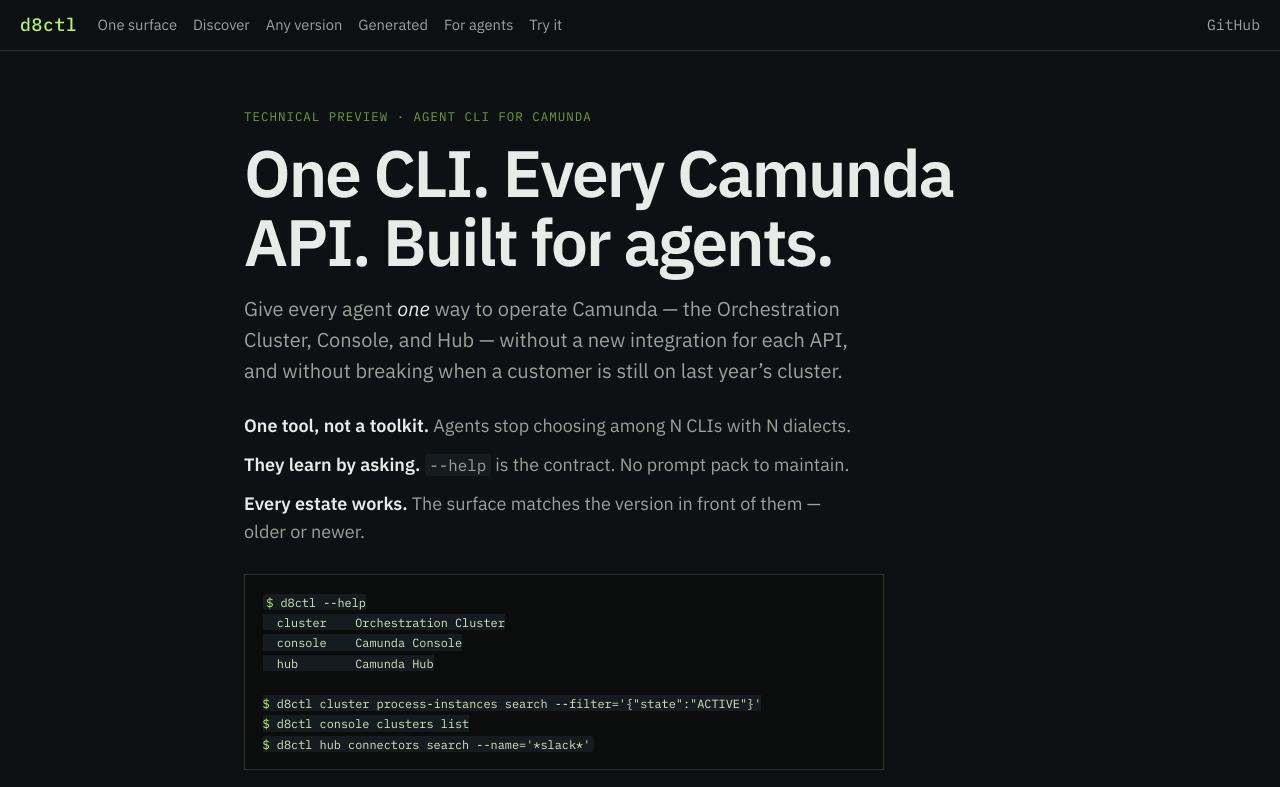
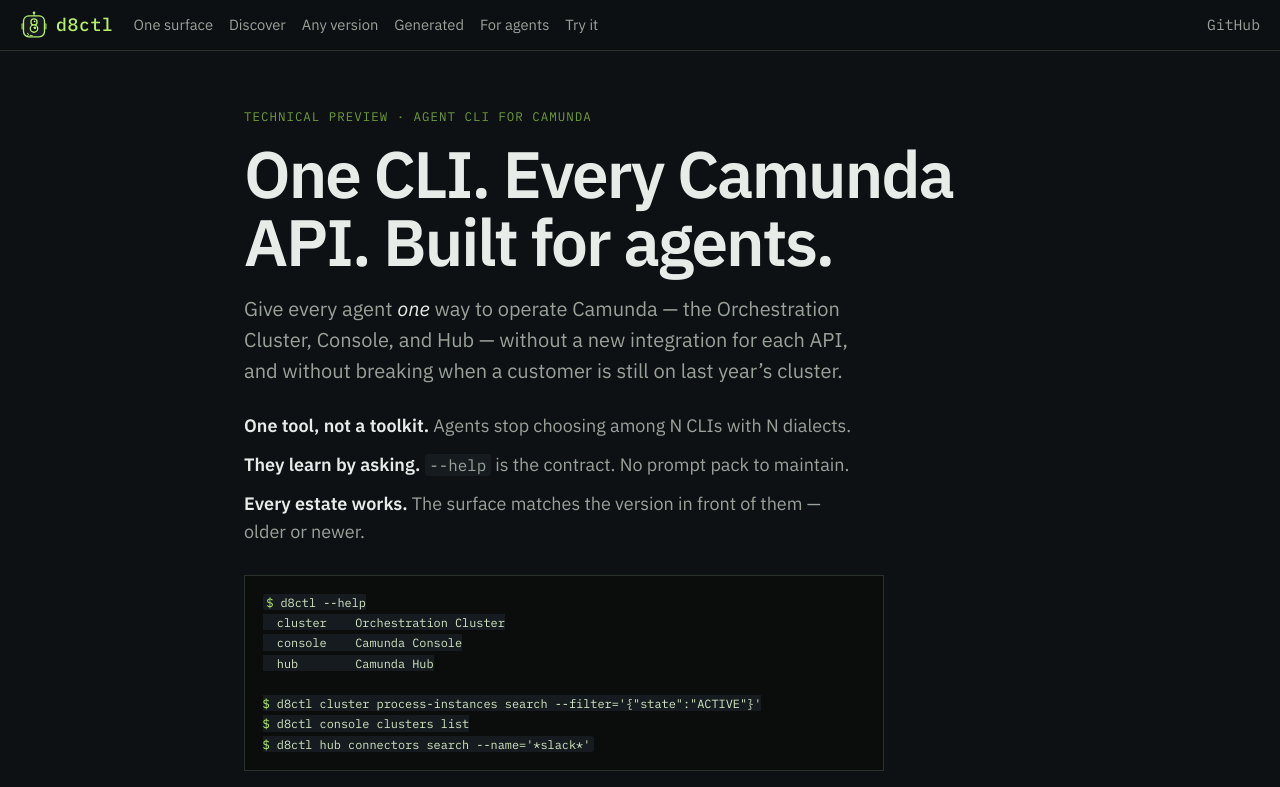
Before and after one commit to camunda/d8ctl, a website: page docs/index.html in a window 1280 px wide. Shown: the top 787 px of the page. Drawn offline with Linux system fonts and the light colour scheme.

Commit message:
docs: Droid-8 logo

```diff
--- a/docs/index.html
+++ b/docs/index.html
@@ -12,12 +12,13 @@
   <link rel="preconnect" href="https://fonts.googleapis.com">
   <link rel="preconnect" href="https://fonts.gstatic.com" crossorigin>
   <link href="https://fonts.googleapis.com/css2?family=IBM+Plex+Mono:wght@400;500&family=IBM+Plex+Sans:ital,wght@0,400;0,500;0,600;1,400&display=swap" rel="stylesheet">
+  <link rel="icon" href="logo.svg" type="image/svg+xml">
   <link rel="stylesheet" href="styles.css">
 </head>
 <body>
   <a class="skip" href="#main">Skip to content</a>
   <header class="top">
-    <a class="mark" href="#top">d8ctl</a>
+    <a class="mark" href="#top"><img src="logo.svg" alt="" width="28" height="28">d8ctl</a>
     <nav>
       <a href="#fuse">One surface</a>
       <a href="#help">Discover</a>
--- a/docs/styles.css
+++ b/docs/styles.css
@@ -47,7 +47,11 @@ body {
   color: var(--accent);
   text-decoration: none;
   letter-spacing: .04em;
+  display: inline-flex;
+  align-items: center;
+  gap: .5rem;
 }
+.mark img { display: block; }
 .top nav { display: flex; gap: 1rem; flex: 1; flex-wrap: wrap; }
 .top nav a, .gh {
   color: var(--muted);
```
Also changed, not shown: docs/logo.svg (added).
